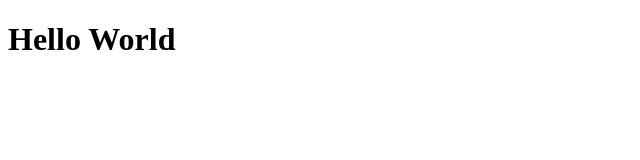
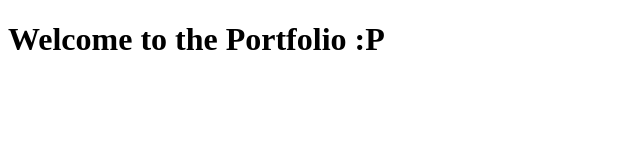
Before and after one commit to DiabolicalDeveloper/portfolio, a plain HTML site: page index.html in a window 1280 px wide. Shown: the whole page, without its empty margins (0-640 px from the left). Drawn offline with Linux system fonts and the light colour scheme.

Commit message:
Update index.html

```diff
--- a/index.html
+++ b/index.html
@@ -1,8 +1,12 @@
 <!DOCTYPE html>
 <html>
   <head>
-    <h1>Hello World</h1>
+    <meta charset="utf-8">
+    <meta name="viewport" content="width=device-width">
+    <title>Corey's Portfolio</title>
+    <link href="style.css" rel="stylesheet"/>
   </head>
   <body>
+    <h1>Welcome to the Portfolio :P</h1>
   </body>
 </html>
```
